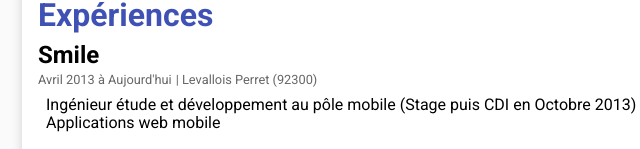
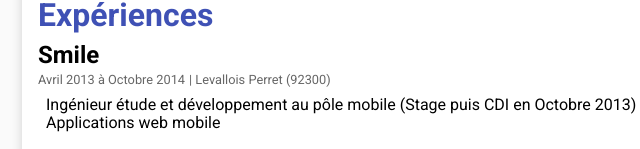
Before and after one commit to kombucha/kombucha-src, a website: page app/index.html in a window 1280 px wide. Shown: the part 645-794 px from the top of the page, 218-858 px from the left. Drawn offline with nearby package versions, Linux system fonts and the light colour scheme.

Commit message:
End Smile

```diff
--- a/app/index.html
+++ b/app/index.html
@@ -93,7 +93,7 @@
 
     <article>
         <h2>Smile</h2>
-        <small class="timeline">Avril 2013 à Aujourd'hui</small>
+        <small class="timeline">Avril 2013 à Octobre 2014</small>
         <small class="location">Levallois Perret (92300)</small>
 
         <div class="description">
```
